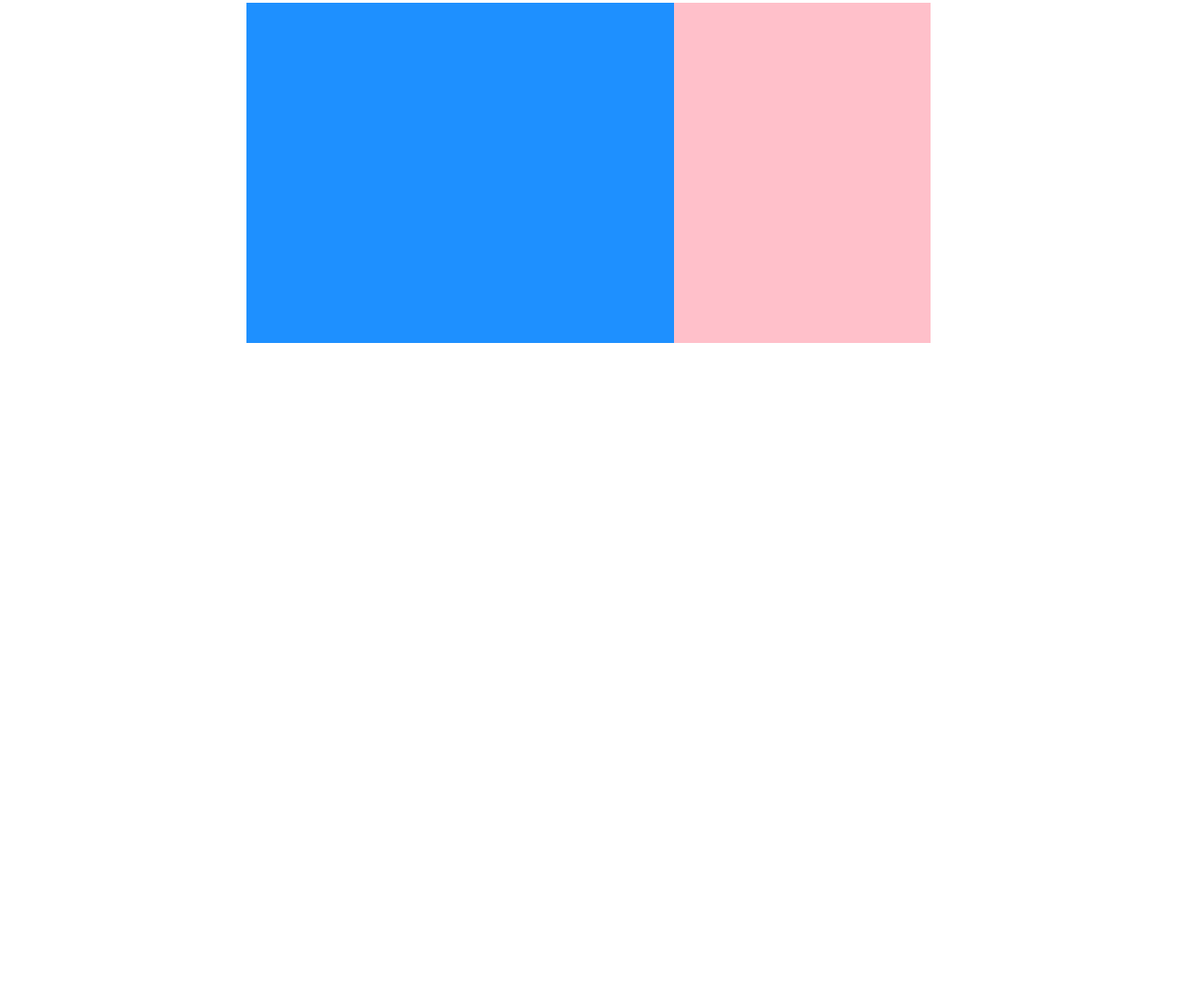
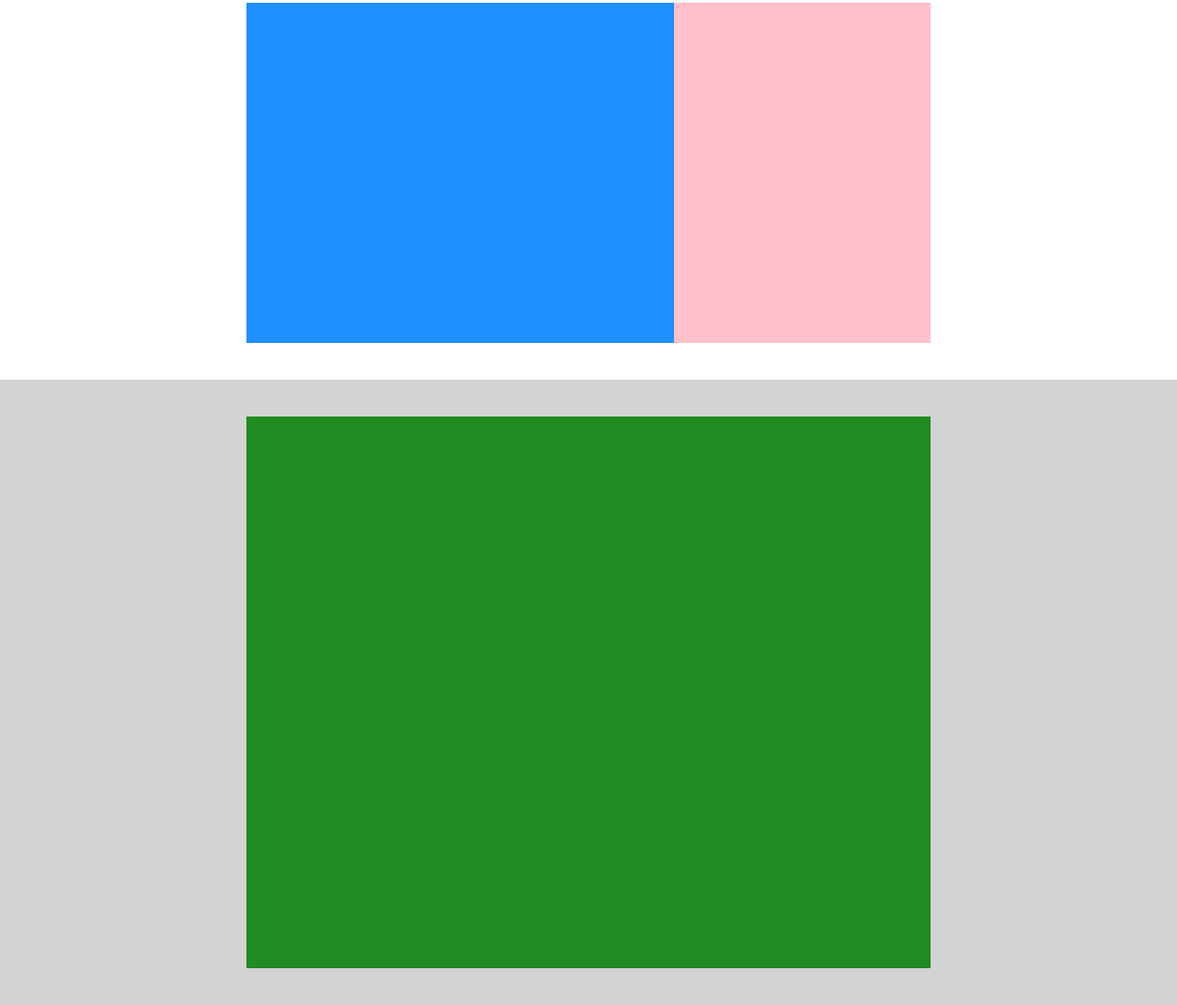
Before and after one commit to Daniel-Di-Fraia/htmlcss-struttura-discord, a plain HTML site: page index.html in a window 1280 px wide. Shown: the part 1387-2480 px from the top of the page at 92% size. Before the commit the page ends 1800 px from the top, so only its background shows below. Drawn offline with Linux system fonts and the light colour scheme.

Commit message:
finalizzazione main

```diff
--- a/css/style.css
+++ b/css/style.css
@@ -117,6 +117,7 @@ ul {
 
 }
 
+/* colors */
 .skyblue {
     background-color: #1E90FF;
 }
@@ -124,6 +125,11 @@ ul {
 .pink {
     background-color: #FFC0CA;
     width: 60%;
+}
+
+.green {
+    background-color: #218B21;
+
 }
 
 /* fandom */
@@ -137,3 +143,11 @@ ul {
     margin-top: 20px;
     margin-bottom: 20px;
 }
+
+/* tenersi in contatto */
+.dim3 {
+    display: flex;
+    justify-content: center;
+    height: 600px;
+    width: 100%;
+}
--- a/index.html
+++ b/index.html
@@ -47,6 +47,11 @@
                 <div class="dim2 pink"></div>
             </div>
         </section>
+        <section class="gray-bkg">
+            <div class="main-row">
+                <div class="dim3 green"></div>
+            </div>
+        </section>
 
     </main>
     <footer>
```
